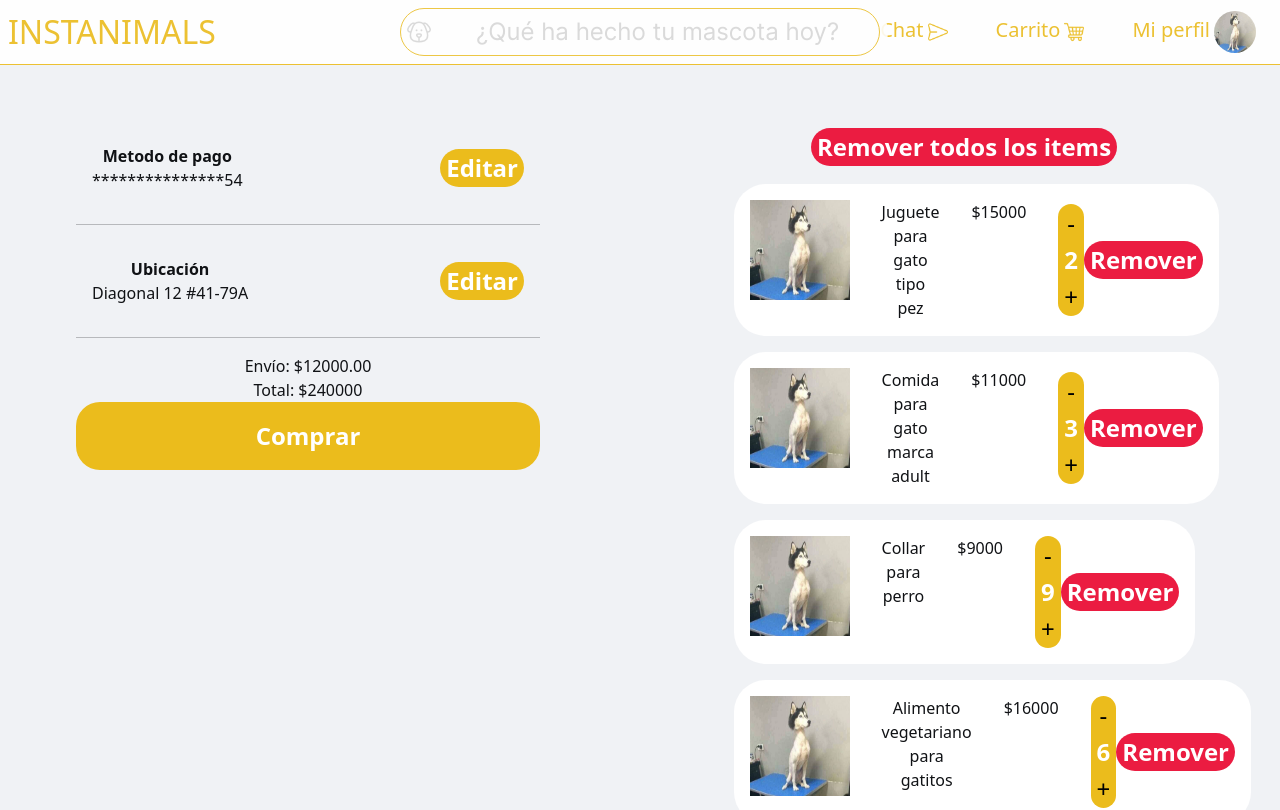
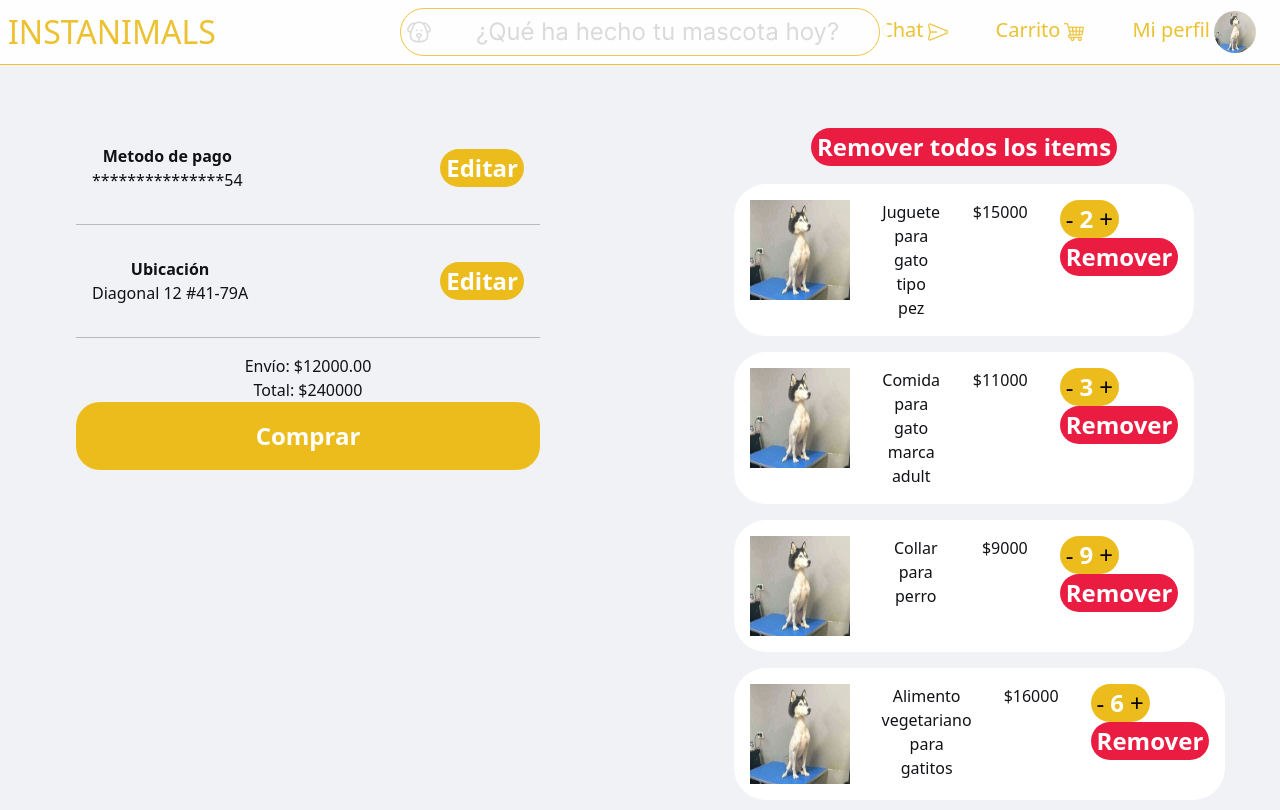
Before and after one commit to Aleksei324/instanimals-frontend, a React (Vite) app: page /cart in a window 1280 px wide. Shown: the top 810 px of the page. Built offline with nearby package versions, Linux system fonts and the light colour scheme.

Commit message:
ajuste userSlice hiroshi 4.40

```diff
--- a/src/store/userSlice.ts
+++ b/src/store/userSlice.ts
@@ -53,9 +53,9 @@ export const userSlice = createSlice({
         state.cart = []
     },
     addToCart: (state, action) => {
-        if (state.cart.some(x => {x === action.payload.id})){
+        if (!( state.cart.some(x => {x.id === action.payload.id}) )){
+          state.cart.push(action.payload) // payload es un nuevo item (objeto con cant=1 e id)
         }
-        state.cart.push(action.payload) // payload es un nuevo item (objeto con cant=1 e id)
     },
     waitAuth: (state) => {
         state.loading = true
--- a/src/styles/cart.css
+++ b/src/styles/cart.css
@@ -20,8 +20,8 @@
   margin: 1rem;
 }
 .cartReduce{
-  display: flex;
   align-items: center;
+
 }
   .yellowButtonCart {
     border-radius: 1.5rem;
```
